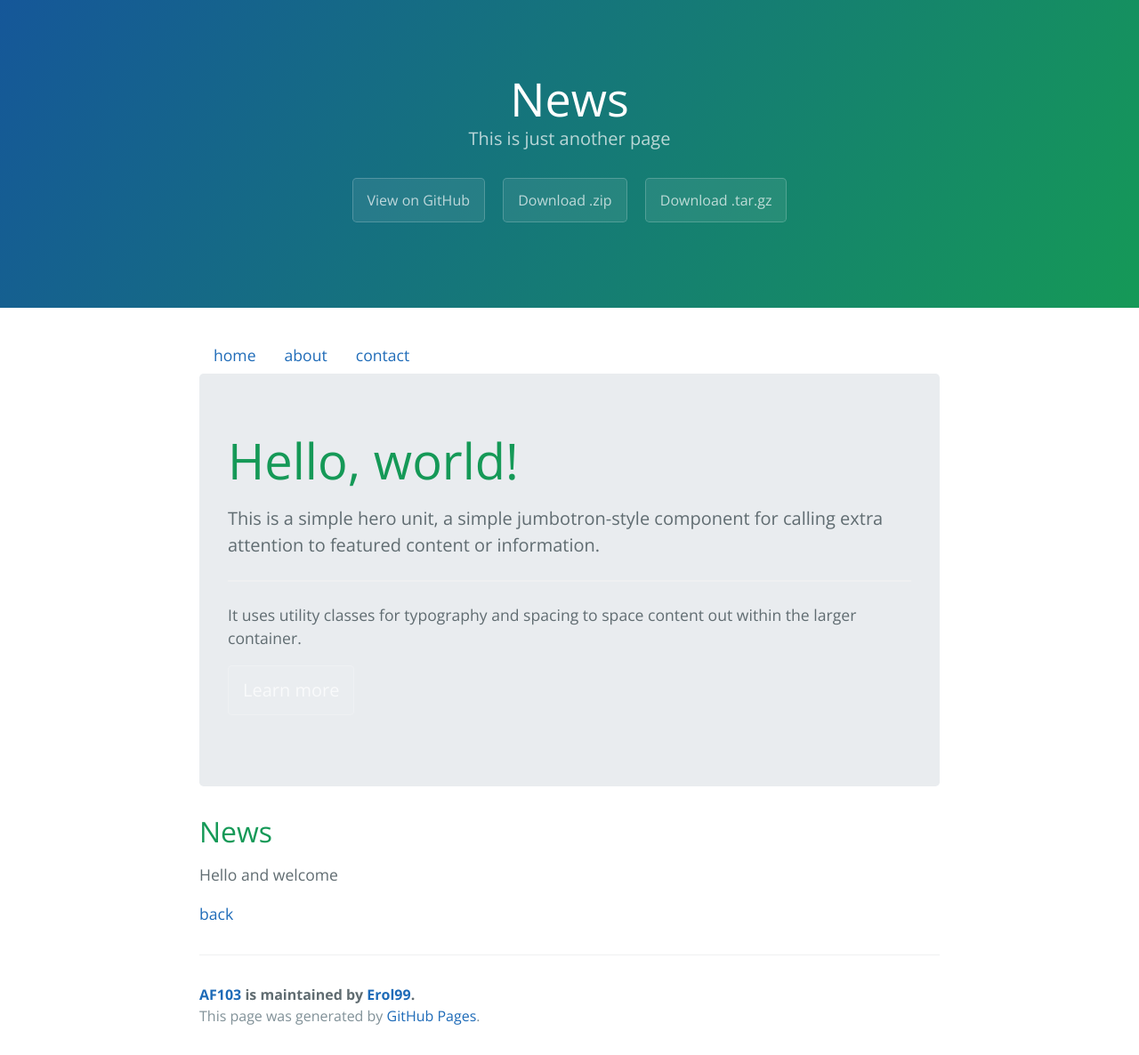
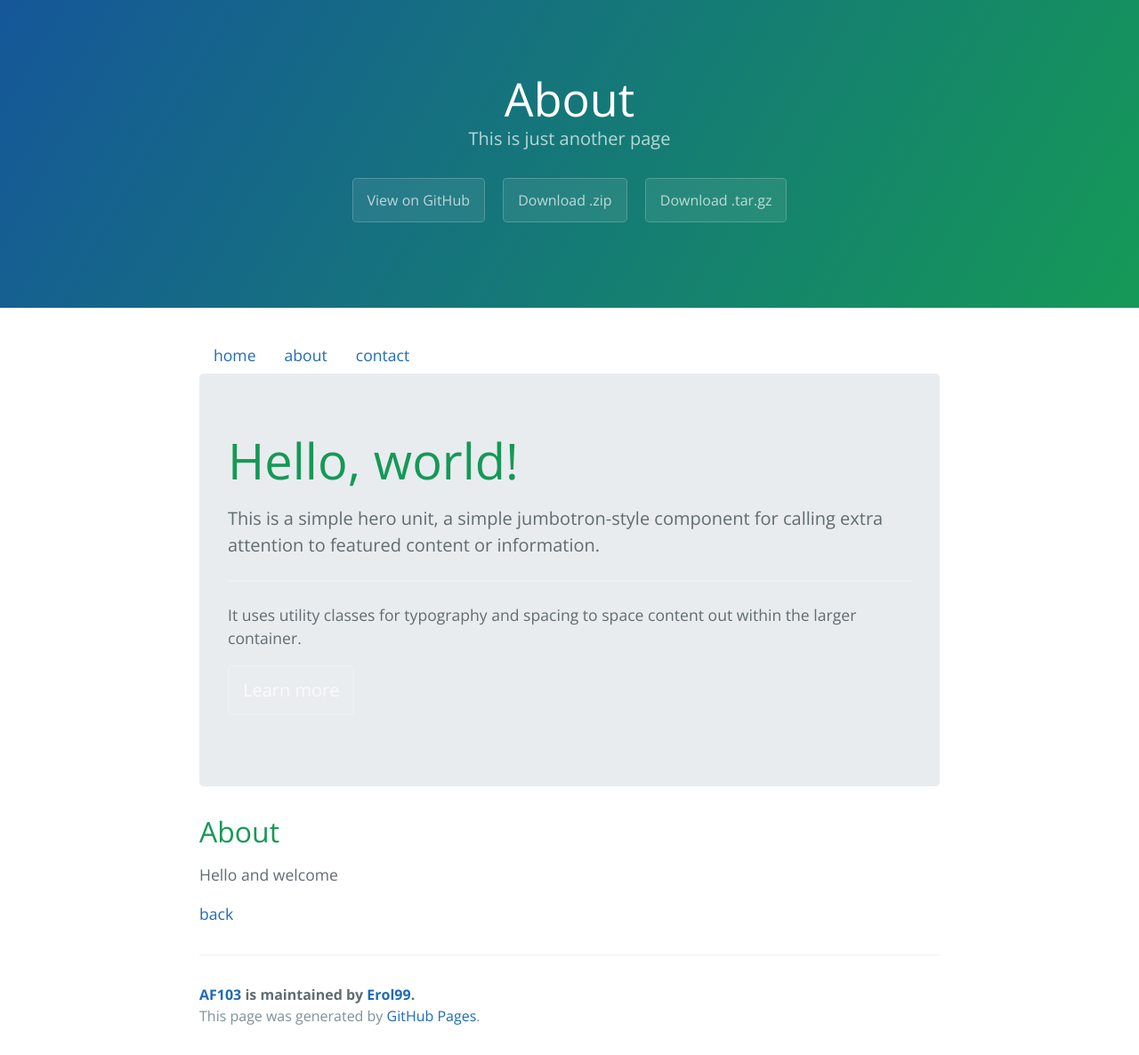
Before and after one commit to Erol99/AF103, a Jekyll site: the page built from about.md, in a window 1280 px wide. Shown: the whole page at 89% size. Built offline with Jekyll 4.4.1, drawn with Linux system fonts in a browser that asks for light colours.

Commit message:
Update and rename news.md to about.md

```diff
--- a/news.md
+++ b/about.md
@@ -1,11 +1,11 @@
 ---
 layout: default
-title: News
+title: About
 description: This is just another page
 
 ---
 
-## News
+## About
 
 
 
```
